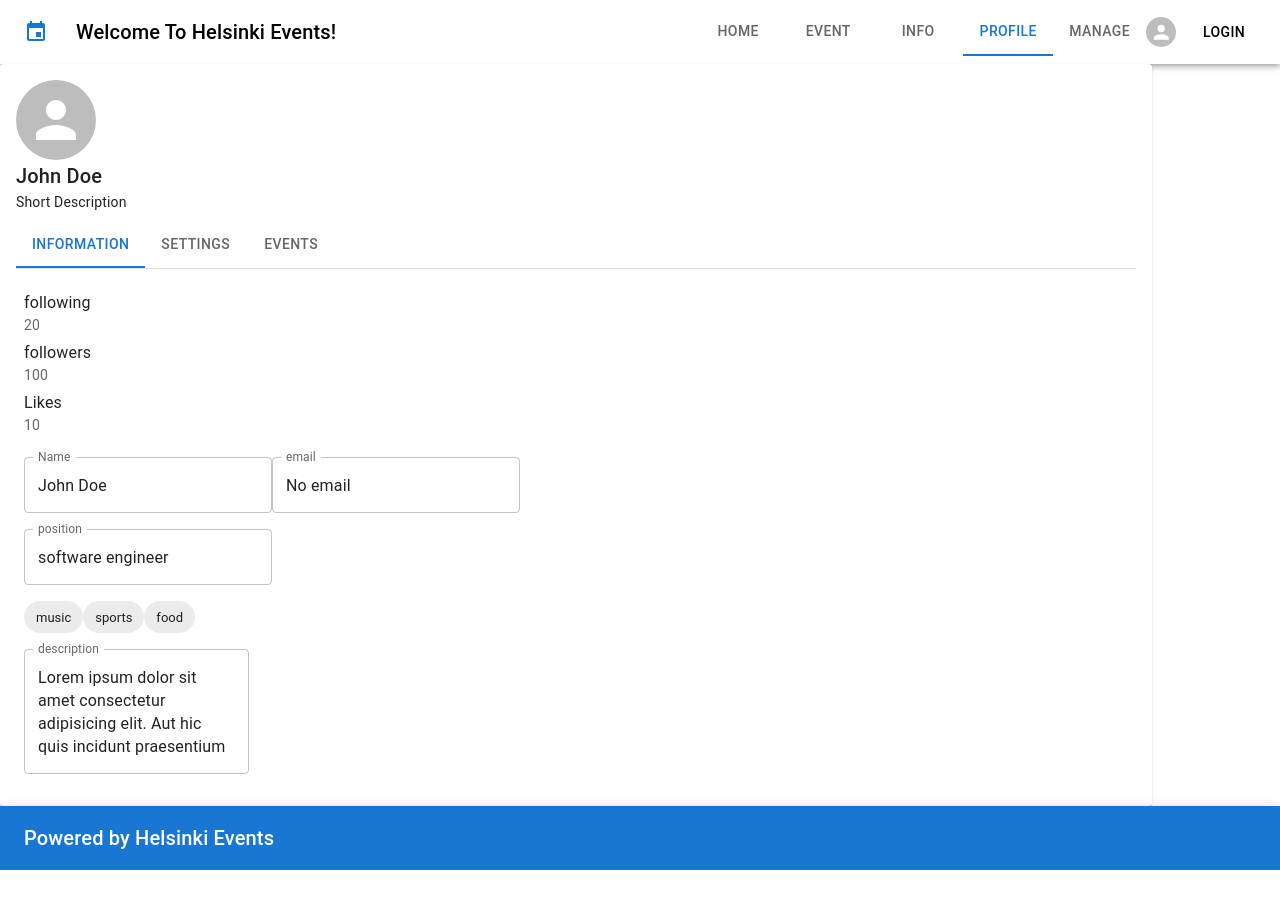
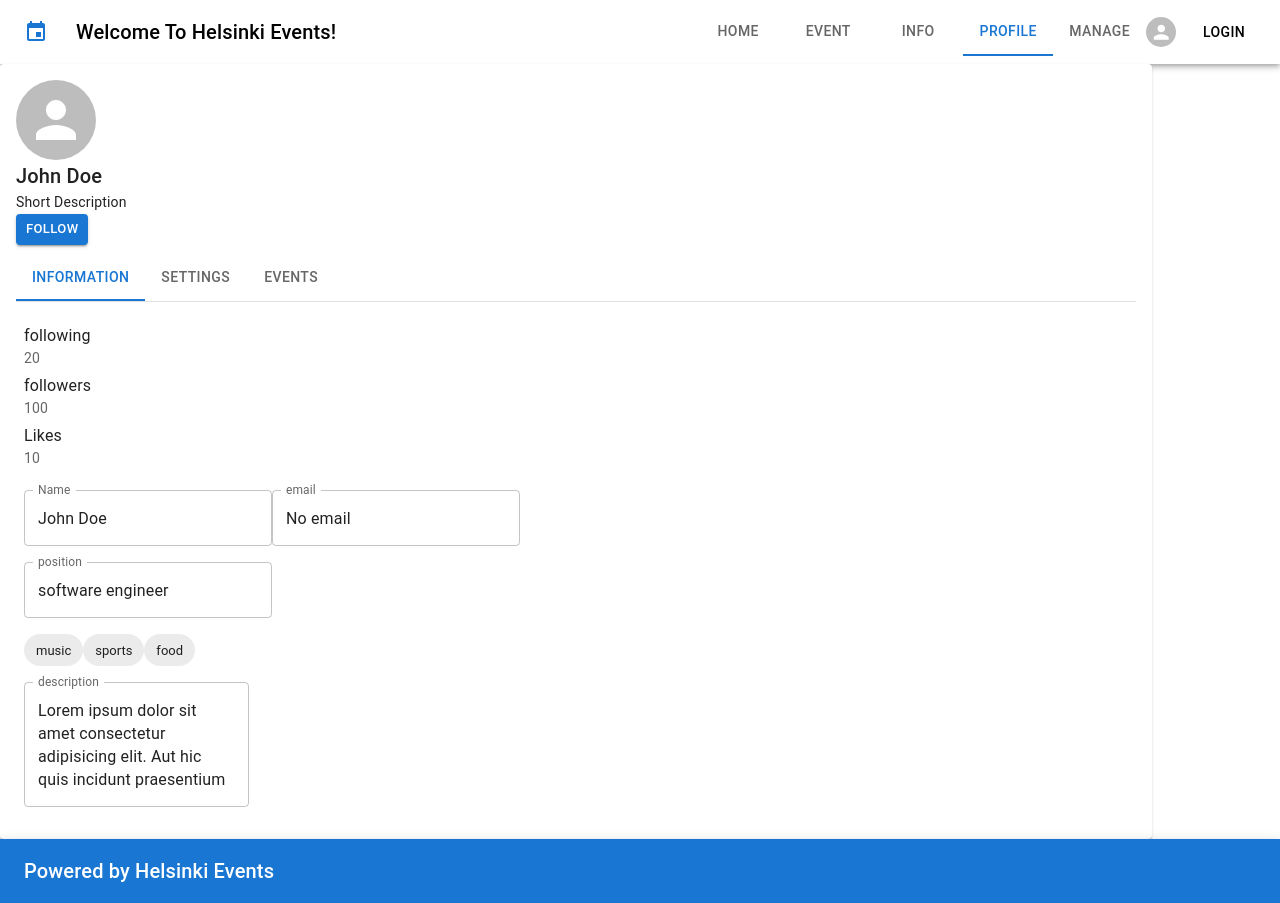
Before and after one commit to Evan224/MyHelsinkiEvents, a React (Vite) app: page /ProfilePage in a window 1280 px wide. Before the commit the page ends 870 px from the top, so only its background shows below. Built offline with nearby package versions, Linux system fonts and the light colour scheme.

Commit message:
add follow

```diff
--- a/src/Pages/EventListPage/TabList.tsx
+++ b/src/Pages/EventListPage/TabList.tsx
@@ -23,6 +23,8 @@ export default function BasicTabs (): JSX.Element {
   const eventsList1 = formattedEvents.slice(0, 8)
   const eventsList2 = formattedEvents.slice(0, 4)
   const eventsList3 = formattedEvents.slice(3, 8)
+  const eventsList4 = formattedEvents.slice(3, 7)
+
 
   return (
     <div className='w-full'>
@@ -31,6 +33,7 @@ export default function BasicTabs (): JSX.Element {
           <Tab label="Recommend" />
           <Tab label="My Favorite" />
           <Tab label="My own" />
+          <Tab label="My Follow" />
         </Tabs>
       </Box>
       <TabPanel value={value} index={0} >
@@ -41,6 +44,9 @@ export default function BasicTabs (): JSX.Element {
       </TabPanel>
       <TabPanel value={value} index={2}>
         <EventList events={eventsList3}/>
+      </TabPanel>
+      <TabPanel value={value} index={3}>
+        <EventList events={eventsList4}/>
       </TabPanel>
     </div>
   )
--- a/src/Pages/ProfilePage/Profile.tsx
+++ b/src/Pages/ProfilePage/Profile.tsx
@@ -31,6 +31,9 @@ export default function ProfileCard (): JSX.Element {
                   Short Description
               </Typography>
             </div>
+            <Button size="small" variant="contained" className='self-end p-5'>
+              Follow
+            </Button>
 
           </Typography>
           <Box sx={{ width: '100%', minHeight: '60vh' }}>
```
Lines whose indentation alone changed are shown as unchanged.
